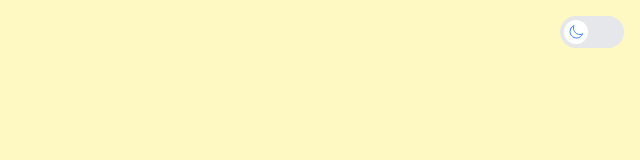
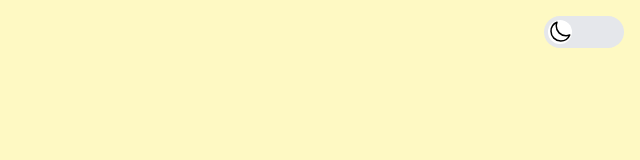
Before and after one commit to mariamarinescu/mmarinescu, a React (Vite) app: page / in a window 1280 px wide. Shown: the top 160 px of the page, without its empty margins (640-1280 px from the left). Built offline with nearby package versions, Linux system fonts and the light colour scheme.

Commit message:
Fix ToggleButton component icon proptypes to JSX.Element

```diff
--- a/src/App.tsx
+++ b/src/App.tsx
@@ -3,11 +3,11 @@ import { MoonIcon, SunIcon, ToggleButton } from './components';
 
 const App = () => {
   return (
-    <div className="bg-yellow-100 dark:bg-blue-950 min-h-screen w-screen flex flex-col justify-center items-center relative">
+    <div className="bg-yellow-100 dark:bg-blue-950 min-h-screen w-screen relative grid ">
       <ToggleButton
-        activeIcon={SunIcon}
-        inactiveIcon={MoonIcon}
-        className="absolute top-4 right-4"
+        activeIcon={<SunIcon className="size-7" />}
+        inactiveIcon={<MoonIcon className="size-7" />}
+        className="absolute top-4 right-4 h-12 w-20"
         label="Toggle dark mode"
       />
       <div />
--- a/src/components/buttons/ToggleButton.tsx
+++ b/src/components/buttons/ToggleButton.tsx
@@ -6,8 +6,8 @@ interface ToggleButtonProps {
   initialEnabled?: boolean;
   onChange?: (enabled: boolean) => void;
   label?: string; // Accessibility label
-  activeIcon?: React.ComponentType<React.SVGProps<SVGSVGElement>>;
-  inactiveIcon?: React.ComponentType<React.SVGProps<SVGSVGElement>>;
+  activeIcon?: JSX.Element;
+  inactiveIcon?: JSX.Element;
   className?: string;
   activeBgColor?: string;
   inactiveBgColor?: string;
@@ -54,11 +54,11 @@ export const ToggleButton: React.FC<ToggleButtonProps> = (
             )}
           >
             <div className="absolute inset-0 flex items-center justify-center">
-              {checked && ActiveIcon ? (
-                <ActiveIcon className="w-4 h-4 text-yellow-500" />
-              ) : !checked && InactiveIcon ? (
-                <InactiveIcon className="w-4 h-4 text-blue-500" />
-              ) : null}
+              {checked && ActiveIcon
+                ? ActiveIcon
+                : !checked && InactiveIcon
+                  ? InactiveIcon
+                  : null}
             </div>
           </span>
         </button>
```
